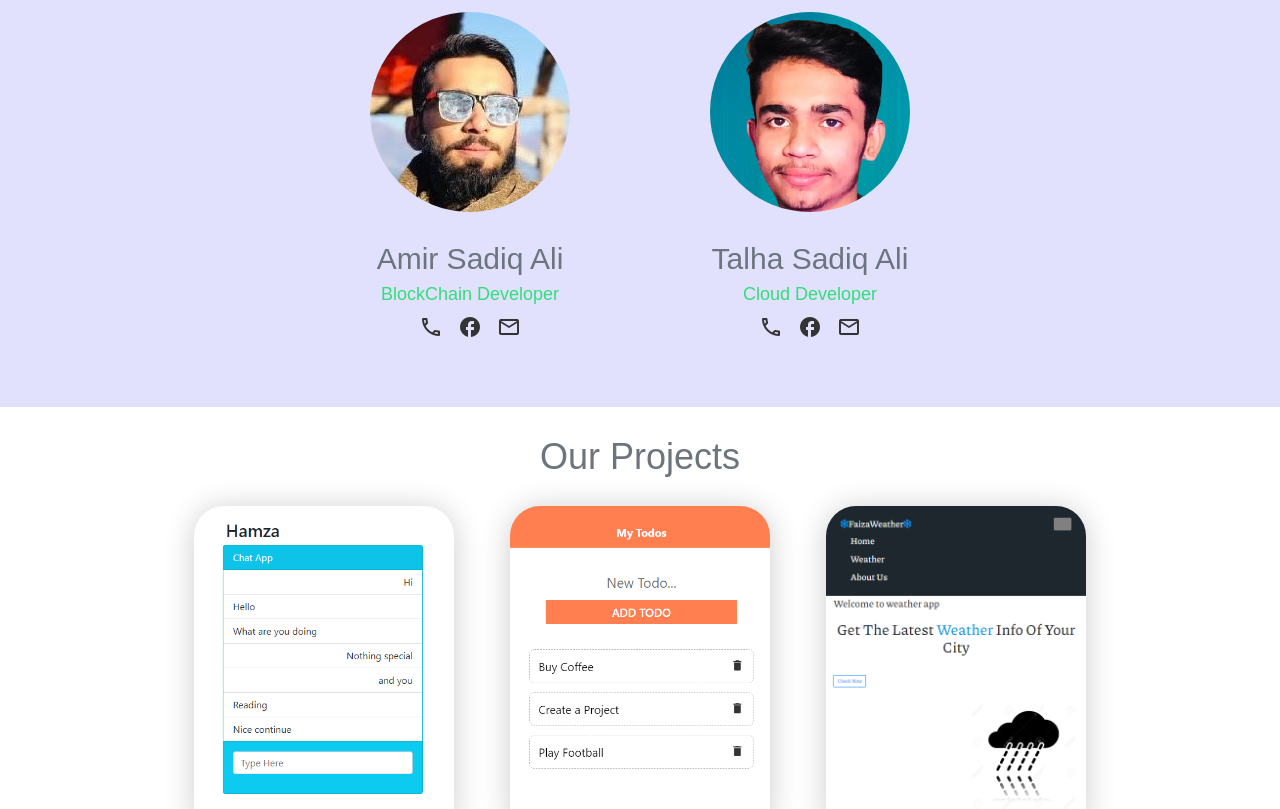
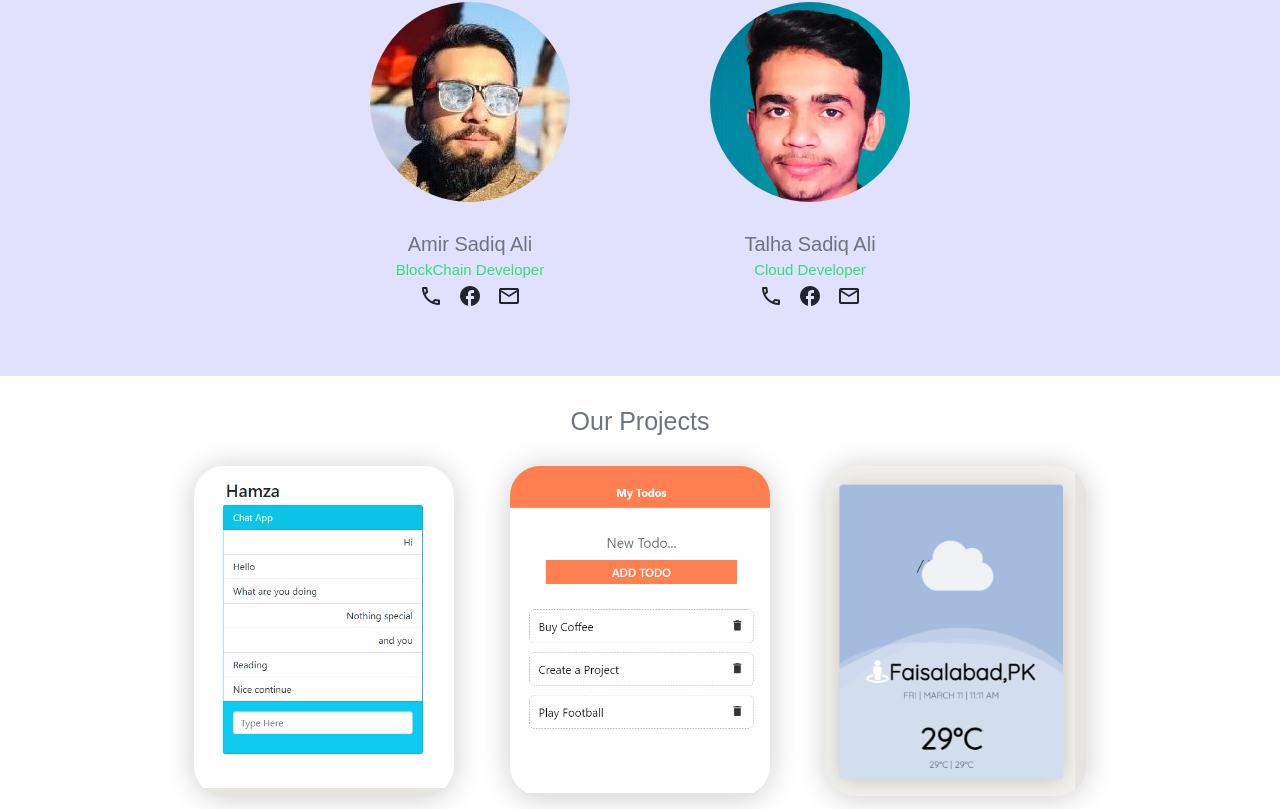
Before and after one commit to faiza203/Portfolio, a React (Create React App) app: page / in a window 1280 px wide. Shown: the part 1986-2795 px from the top of the page. Built offline with nearby package versions, Linux system fonts and the light colour scheme; a web font is replaced by a local one.

Commit message:
Update Images

```diff
--- a/public/index.html
+++ b/public/index.html
@@ -34,7 +34,9 @@
     />
     <script src="https://ajax.googleapis.com/ajax/libs/jquery/3.5.1/jquery.min.js"></script>
     <script src="https://maxcdn.bootstrapcdn.com/bootstrap/3.4.1/js/bootstrap.min.js"></script>
-
+    <script src="https://cdnjs.cloudflare.com/ajax/libs/popper.js/1.16.0/umd/popper.min.js"></script>
+    <link rel="stylesheet" href="https://maxcdn.bootstrapcdn.com/bootstrap/4.5.2/css/bootstrap.min.css">
+    <link rel="stylesheet" href="https://cdnjs.cloudflare.com/ajax/libs/font-awesome/5.10.0/css/all.min.css" integrity="sha512-PgQMlq+nqFLV4ylk1gwUOgm6CtIIXkKwaIHp/PAIWHzig/lKZSEGKEysh0TCVbHJXCLN7WetD8TFecIky75ZfQ==" crossorigin="anonymous">
     <title>React App</title>
   </head>
   <body>
--- a/src/components/Navbar.js
+++ b/src/components/Navbar.js
@@ -33,7 +33,9 @@ const Navbar = () => {
   return (
     <div className="navbar" id="navbar">
       <div className="navbar-brand text-uppercase">
+        <i className="far fa-snowflake me-2" aria-hidden="true"></i>
         Faiza<span>Fiaz</span>
+        <i className="far fa-snowflake ms-2" aria-hidden="true"></i>
       </div>
       <ul className="navbar-links d-inline-flex list-unstyled">
         <li className="nav-item">
--- a/src/components/Projects.js
+++ b/src/components/Projects.js
@@ -1,20 +1,40 @@
 import React from "react";
 import "./css/projects.css";
+
+let imgClass = ["chat-app", "todo-app", "weather-app"];
+function setImages(imgApp) {
+  if (imgApp === "chat-app") {
+    return (imgClass = ["todo-app", "weather-app", "weather-app-2"]);
+  } else if (imgApp === "todo-app") {
+    return (imgClass = ["chat-app", "weather-app", "weather-app-2"]);
+  } else if (imgApp === "weather-app") {
+    return (imgClass = ["chat-app", "todo-app", "weather-app-2"]);
+  } else if (imgApp === "weather-app-2") {
+    return (imgClass = ["chat-app", "todo-app", "weather-app"]);
+  } else {
+    return (imgClass = ["chat-app", "todo-app", "weather-app-2"]);
+  }
+}
 
 const Projects = () => {
   return (
     <div id="Projects">
       <h1 className="h1 text-muted mt-5 mb-5">Our Projects</h1>
-      <div className="d-flex projectImages  justify-content-center">
-        <div className="projectBackgroundImage chat-app"></div>
-        <div className="projectBackgroundImage todo-app "></div>
-        <div className="projectBackgroundImage weather-app"></div>
+      <div
+        className="d-flex projectImages  justify-content-center"
+        id="projectImages"
+      >
+        {imgClass.map((img, index) => {
+          return (
+            <div key={index} className={` projectBackgroundImage ${img}`}></div>
+          );
+        })}
       </div>
       <div className="dots d-inline-flex justify-content-center mt-5">
-        <p className="rounded  me-1"></p>
-        <p className="rounded  me-1"></p>
-        <p className="rounded  me-1"></p>
-        <p className="rounded  me-1"></p>
+        <p className="me-2" onClick={() => setImages("chat-app")}></p>
+        <p className="me-2" onClick={() => setImages("todo-app")}></p>
+        <p className="me-2" onClick={() => setImages("weather-app-2")}></p>
+        <p className="me-2" onClick={() => setImages("weather-app")}></p>
       </div>
     </div>
   );
--- a/src/components/css/navbar.css
+++ b/src/components/css/navbar.css
@@ -66,3 +66,22 @@ a:hover + .lineNav {
 .link-visible-a {
   color: #31de79 !important;
 }
+
+.fa-snowflake {
+  transition: all linear;
+  animation: rot 2s linear infinite;
+  color: #31de79;
+}
+@keyframes rot {
+  0% {
+    transform: rotate(0deg);
+    color: #31de79;
+  }
+  50% {
+    color: #9ff669;
+  }
+  100% {
+    transform: rotate(360deg);
+    color: white;
+  }
+}
--- a/src/components/css/projects.css
+++ b/src/components/css/projects.css
@@ -2,6 +2,8 @@
   height: 10px;
   width: 10px;
   background-color: #e0dede;
+  border-radius: 50%;
+  cursor: pointer;
 }
 
 .projectImages div {
@@ -18,14 +20,17 @@
   border-radius: 30px;
 }
 .chat-app {
-  background-image: url(../projectsImages/Chat_App.png);
+  background-image: url(../projectsImages/Chat-App.png);
 }
 
 .todo-app {
-  background-image: url(../projectsImages/Todo_App.png);
+  background-image: url(../projectsImages/Todo-App.png);
 }
 
 .weather-app {
+  background-image: url(../projectsImages/Weather-App.png);
+}
+.weather-app-2 {
   background-image: url(../projectsImages/Weather-App-2.png);
 }
 
```
Also changed, not shown: src/components/projectsImages/Chat-App.png (renamed from src/components/projectsImages/Chat_App.png), src/components/projectsImages/Todo-App.png (renamed from src/components/projectsImages/Todo_App.png).
